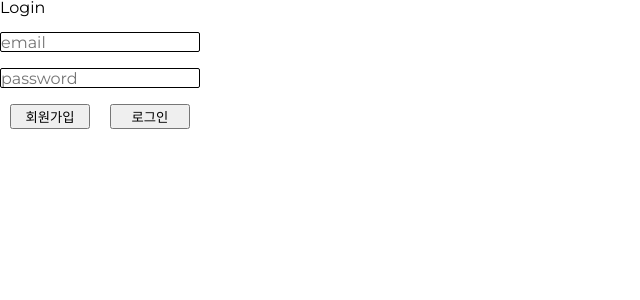
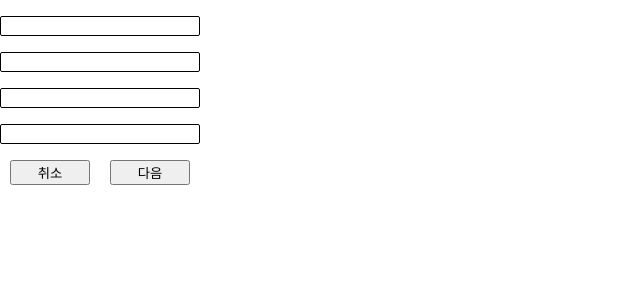
Before and after one commit to codestates/yourcat-client, a React (Create React App) app: page /signin in a window 1280 px wide. Both pictures are taken after a click on the button "회원가입". Shown: the top 300 px of the page, without its empty margins (0-640 px from the left). Built offline with nearby package versions, Linux system fonts and the light colour scheme.

Commit message:
[#15][Add] MultiStepForm with no asynchronous request

```diff
--- /dev/null
+++ b/src/_actions/signUpUser.js
@@ -0,0 +1,6 @@
+export default function signUpUser(data) {
+  return {
+    type: 'SIGNUP_DATA',
+    payload: data,
+  };
+}
--- a/src/_reducers/photoFileReducer.js
+++ b/src/_reducers/photoFileReducer.js
@@ -1,6 +1,11 @@
 export default function photoFileReducer(state = {}, action) {
   switch (action.type) {
     case 'PHOTO_FILE':
+      return {
+        ...state,
+        file: action.payload,
+      };
+    case 'SIGNUP_DATA':
       return action.payload;
     default:
       return state;
--- a/src/components/App.js
+++ b/src/components/App.js
@@ -3,11 +3,12 @@ import { BrowserRouter, Route, Switch } from 'react-router-dom';
 import LandingPage from './pages/LandingPage/LandingPage';
 import TutorialsPage from './pages/TutorialsPage/TutorialsPage';
 import Tutorials from './pages/TutorialsPage/Tutorials';
-import CommunityPage from './pages/CommunityPage/CommunityPage';
-import PhotoPage from './pages/PhotoPage/PhotoPage';
+// import CommunityPage from './pages/CommunityPage/CommunityPage';
+// import PhotoPage from './pages/PhotoPage/PhotoPage';
 import CalculatorPage from './pages/CalculatorPage/CalculatorPage';
-import LoginModal from './pages/LoginPage/LoginModal';
+// import LoginModal from './pages/LoginPage/LoginModal';
 import GlobalStyles from './GlobalStyles';
+import MultiStepForm from './pages/MultiStepForm/MultiStepForm';
 
 function App() {
   return (
@@ -26,16 +27,16 @@ function App() {
               <Tutorials />
             </Route>
             <Route exact path="/community">
-              <CommunityPage />
+              {/* <CommunityPage /> */}
             </Route>
             <Route exact path="/photo">
-              <PhotoPage />
+              {/* <PhotoPage /> */}
             </Route>
             <Route exact path="/calculator">
               <CalculatorPage />
             </Route>
             <Route exact path="/signin">
-              <LoginModal />
+              <MultiStepForm />
             </Route>
           </Switch>
         </div>
--- a/src/components/pages/CatInfoPage/CatInfoPage.js
+++ b/src/components/pages/CatInfoPage/CatInfoPage.js
@@ -1,6 +1,9 @@
 import React, { useState } from 'react';
+import propTypes from 'prop-types';
 import styled from 'styled-components';
+import { useDispatch, useSelector } from 'react-redux';
 import FileUploader from '../../../utils/ImageUploader';
+import signUpRequest from '../../../_actions/signUpRequest';
 
 const Div = styled.div`
   display: inline-block;
@@ -17,12 +20,19 @@ const Input = styled.input`
   height: 20px;
   border-radius: 2px;
 `;
+//------------------------
+// 버튼 비활성화 CSS 추가 가능
+//------------------------
 
-function CatInfoPage() {
+const CatInfoPage = React.memo(props => {
+  const dispatch = useDispatch();
+  const { file, userData } = useSelector(state => {
+    return state.photoFileReducer || {};
+  });
   const [data, setData] = useState({
     age: '',
     name: '',
-    gender: '',
+    gender: 'male',
   });
   const [checkGender, setCheckGender] = useState({
     male: true,
@@ -45,18 +55,56 @@ function CatInfoPage() {
       gender: event.target.value,
     });
   };
+  const handlePrevStep = () => {
+    props.setStep('signUp');
+  };
+  const handleRequest = reqData => {
+    dispatch(signUpRequest(reqData));
+  };
+  const handleWithoutCatSubmit = () => {
+    const { age, name } = data;
+    if (!age && !name && !file) {
+      // 전부다 없는 경우
+      handleRequest({ file, userData });
+    } else {
+      // TODO :  -- import 해와서 모달창 팝업
+      console.log('전부 요청해야 됨');
+    }
+  };
+  const handleWithCatSubmit = () => {
+    const { age, name } = data;
+    if (age && name && file) {
+      // 모든 파일이 존재하는 경우
+      handleRequest({
+        file,
+        userData: {
+          ...userData,
+          catInfo: { ...data, gender: checkGender.male ? 'male' : 'female' },
+        },
+      });
+    } else {
+      // TODO :  -- import 해와서 모달창 팝업
+      console.log('전부 요청해야됨');
+    }
+  };
   return (
+    <>
       <Section>
+        <form onSubmit={event => event.preventDefault()}>
           <FileUploader width={150} height={150} border="5px" />
-      <form>
           <Div>
             <div>
               age
-            <Input type="number" onChange={handleChange('age')} />
+              <Input
+                name="age"
+                type="number"
+                min="0"
+                onChange={handleChange('age')}
+              />
             </div>
             <div>
               name
-            <Input onChange={handleChange('name')} />
+              <Input name="name" onChange={handleChange('name')} />
             </div>
           </Div>
           <div>
@@ -77,8 +125,23 @@ function CatInfoPage() {
           </div>
         </form>
       </Section>
+      <div>
+        <button type="button" onClick={handlePrevStep}>
+          이전
+        </button>
+        <button type="button" onClick={handleWithoutCatSubmit}>
+          스킵
+        </button>
+        <button type="button" onClick={handleWithCatSubmit}>
+          확인
+        </button>
+      </div>
+    </>
   );
-}
+});
+CatInfoPage.propTypes = {
+  setStep: propTypes.func.isRequired,
+};
 
 export default CatInfoPage;
 // 나이 이름 성별 이미지
--- a/src/components/pages/LoginPage/LoginModal.js
+++ b/src/components/pages/LoginPage/LoginModal.js
@@ -1,11 +1,12 @@
 import React, { useState } from 'react';
 import { useDispatch } from 'react-redux';
+import propTypes from 'prop-types';
 import validation from '../../../utils/validator';
 import { loginUser, tokenHandler } from '../../../_actions/loginUser';
 import { Container, Input, ErrMsg } from '../../../utils/InputBox';
 import { ButtonContainer, Button } from '../../../utils/button';
 
-const LoginModal = React.memo(() => {
+const LoginModal = React.memo(props => {
   const dispatch = useDispatch();
   const [loginInfo, setloginInfo] = useState({
     email: '',
@@ -29,7 +30,7 @@ const LoginModal = React.memo(() => {
   const handleFocus = key => () => {
     setErrorMessage({ ...errMessage, [key]: '' });
   };
-  const handleLogin = async () => {
+  const handleLogin = () => {
     const { email, password } = loginInfo;
     if (errMessage.email || errMessage.password) {
       console.log('이메일과 비밀번호를 다시 확인해주세요');
@@ -37,18 +38,11 @@ const LoginModal = React.memo(() => {
       dispatch(loginUser({ email, password })) //
         .then(({ payload: { data } }) => {
           dispatch(tokenHandler(data.accessToken));
-        })
-        .catch(err => {
-          setloginInfo({
-            email: '',
-            password: '',
-          });
-          return err;
         });
     }
   };
   const handleSignUp = () => {
-    // TODO : history.push something or render another modal
+    props.setStep('signUp');
   };
   return (
     <>
@@ -79,5 +73,7 @@ const LoginModal = React.memo(() => {
     </>
   );
 });
-
+LoginModal.propTypes = {
+  setStep: propTypes.func.isRequired,
+};
 export default LoginModal;
--- /dev/null
+++ b/src/components/pages/MultiStepForm/MultiStepForm.js
@@ -0,0 +1,22 @@
+import React, { useState } from 'react';
+import LoginModal from '../LoginPage/LoginModal';
+import SignUpModal from '../SignUpPage/SignUpPage';
+import CatInfoPage from '../CatInfoPage/CatInfoPage';
+
+function MultiStepForm() {
+  const [step, setStep] = useState('login');
+  // eslint-disable-next-line prefer-const
+  let id = step;
+  switch (id) {
+    case 'login':
+      return <LoginModal setStep={setStep} />;
+    case 'signUp':
+      return <SignUpModal setStep={setStep} />;
+    case 'catInfo':
+      return <CatInfoPage setStep={setStep} />;
+    default:
+      return null;
+  }
+}
+
+export default MultiStepForm;
--- a/src/components/pages/SignUpPage/SignUpPage.js
+++ b/src/components/pages/SignUpPage/SignUpPage.js
@@ -1,18 +1,22 @@
 import React, { useState } from 'react';
-// import styled from 'styled-components';
+import { useDispatch, useSelector } from 'react-redux';
+import propTypes from 'prop-types';
 import validator from '../../../utils/validator';
 import { Container, Input, ErrMsg } from '../../../utils/InputBox';
 import { ButtonContainer, Button } from '../../../utils/button';
+import signUpUser from '../../../_actions/signUpUser';
 
-const SignUpModal = React.memo(() => {
+const SignUpModal = React.memo(props => {
+  const dispatch = useDispatch();
+  const result = useSelector(state => state.photoFileReducer.userData);
   const [formData, setFormData] = useState({
-    signupNickname: '',
-    email: '',
+    nickname: (result && result.nickname) || '',
+    email: (result && result.email) || '',
     signupPassword: '',
     confirmsignupPassword: '',
   });
   const [errMessage, setErrMessage] = useState({
-    signupNickname: '',
+    nickname: '',
     email: '',
     signupPassword: '',
     confirmsignupPassword: '',
@@ -43,14 +47,28 @@ const SignUpModal = React.memo(() => {
   const handleFocus = key => () => {
     setErrMessage({ ...errMessage, [key]: '' });
   };
-  const handleCatInfoClick = () => {};
-  const handleCalcelClick = () => {};
+  const handleCatInfoClick = () => {
+    if (
+      !Object.values(formData).join('') ||
+      Object.values(errMessage).join('')
+    ) {
+      console.log('wrong!');
+    } else {
+      const { nickname, email, signupPassword } = formData;
+      dispatch(
+        signUpUser({ userData: { nickname, email, password: signupPassword } }),
+      );
+      props.setStep('catInfo');
+    }
+  };
+  const handleCalcelClick = () => {
+    props.setStep('login');
+  };
 
   return (
     <section>
       <form onSubmit={event => event.preventDefault}>
-        {['signupNickname', 'email', 'signupPassword', 'confirmPassword'].map(
-          key => {
+        {['nickname', 'email', 'signupPassword', 'confirmPassword'].map(key => {
           return (
             <Container key={key}>
               <Input
@@ -63,18 +81,20 @@ const SignUpModal = React.memo(() => {
               <ErrMsg>{errMessage[key] ? errMessage[key] : null}</ErrMsg>
             </Container>
           );
-          },
-        )}
+        })}
       </form>
       <ButtonContainer>
+        <Button type="button" onClick={handleCalcelClick}>
+          취소
+        </Button>
         <Button type="button" onClick={handleCatInfoClick}>
           다음
-        </Button>
-        <Button type="button" onClick={handleCalcelClick}>
-          취소
         </Button>
       </ButtonContainer>
     </section>
   );
 });
+SignUpModal.propTypes = {
+  setStep: propTypes.func.isRequired,
+};
 export default SignUpModal;
--- a/src/utils/validator.js
+++ b/src/utils/validator.js
@@ -17,11 +17,11 @@ export default ({ value, type }) => {
         errors.password = '비밀번호를 확인해주세요.';
       }
       break;
-    case 'signupNickname':
+    case 'nickname':
       if (!value) {
-        errors.signupNickname = '이름을 입력해주세요';
+        errors.nickname = '이름을 입력해주세요';
       } else if (/^[$`~!@$!%#^?&\\(\\)+\\;\\:\\[\]\\<\\>\\/\\?]/.test(value)) {
-        errors.signupNickname = '사용 불가능한 특수문자 입니다.';
+        errors.nickname = '사용 불가능한 특수문자 입니다.';
       }
       break;
     case 'signupPassword':
```
Lines whose indentation alone changed are shown as unchanged.
